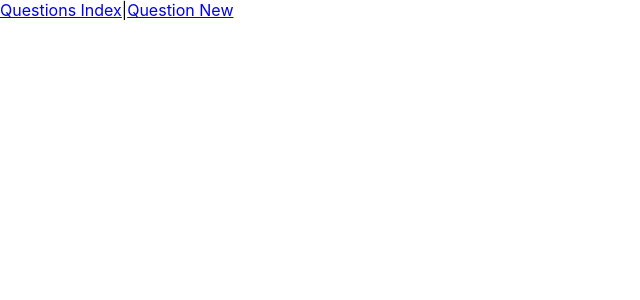
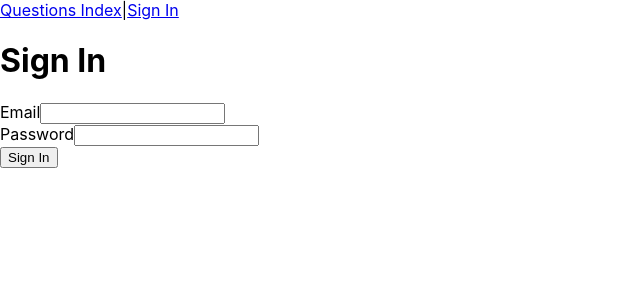
Before and after one commit to CodeCoreYVR/class_demos_bootcamp_aug_2021, a React (Create React App) app in the folder react_basics/react-awesome-answers/: page /sign_in in a window 1280 px wide. Shown: the top 300 px of the page, without its empty margins (0-640 px from the left). Built offline with nearby package versions, Linux system fonts and the light colour scheme; no server answers.

Commit message:
Add SignInPage and store currentUser in React Client

```diff
--- a/react_basics/react-awesome-answers/src/App.js
+++ b/react_basics/react-awesome-answers/src/App.js
@@ -3,10 +3,13 @@ import './App.css';
 import QuestionShowPage from './components/QuestionShowPage';
 import QuestionIndexPage from './components/QuestionIndexPage';
 // import CurrentDateTime from './components/CurrentDateTime';
-import { Session } from './requests';
+// import { Session } from './requests';
+import { User } from './requests';
 import { BrowserRouter, Route, Switch } from 'react-router-dom';
 import NavBar from './components/NavBar';
 import NewQuestionPage from './components/NewQuestionPage';
+import SignInPage from './components/SignInPage';
+
 
 // function App() {
 //   return (
@@ -27,24 +30,30 @@ class App extends Component {
   }
 
   componentDidMount(){
-    Session.create({
-      email: 'admin@user.com',
-      password: '123'
-    })
-    .then(user => {
-      this.setState((state) => {
-        return {
-          user: user
-        }
-      })
+    this.getCurrentUser()
+  }
+
+  getCurrentUser = () => {
+    return User.current().then(user => {
+      //This is the safe navigation opreator
+      //Similar to user && user.id
+      if (user?.id){
+        this.setState(state => {
+          return { user }
+        })
+      }
     })
   }
+
   render(){
     return(
 
       <BrowserRouter>
-            <NavBar/>
+            <NavBar currentUser={this.state.user}/>
             <Switch>
+              <Route exact path ='/sign_in'
+              render={(routeProps) => <SignInPage {...routeProps} onSignIn={this.getCurrentUser}/>}>
+              </Route>
             <Route exact path='/questions' component={QuestionIndexPage} />
             <Route path='/questions/new' component={NewQuestionPage}></Route>
             <Route path='/questions/:id' component={QuestionShowPage} ></Route>
--- a/react_basics/react-awesome-answers/src/components/NavBar.js
+++ b/react_basics/react-awesome-answers/src/components/NavBar.js
@@ -1,12 +1,23 @@
 import React from 'react';
 import {NavLink} from 'react-router-dom';
 
-const NavBar = (props) => {
+const NavBar = ({ currentUser }) => {
     return(
         <nav>
             <NavLink to='/questions'>Questions Index</NavLink>
             |
-            <NavLink to='/questions/new'>Question New</NavLink>
+            {
+                currentUser ? (
+                    <>
+                    <NavLink to='/questions/new'>New Question</NavLink>
+                    -
+                    <span>Welcome, {currentUser.first_name}</span>
+                    </>
+                ) : (
+                    <NavLink to='sign_in'>Sign In</NavLink>
+                )
+            }
+
         </nav>
     )
 }
--- /dev/null
+++ b/react_basics/react-awesome-answers/src/components/SignInPage.js
@@ -0,0 +1,44 @@
+import React from 'react';
+import {Session} from '../requests';
+
+function SignInPage(props){
+    const { onSignIn } = props;
+
+    function handleSubmit(event){
+        event.preventDefault();
+        const { currentTarget } = event;
+        const formData = new FormData(currentTarget)
+        const params = {
+            email: formData.get('email'),
+            password: formData.get('password')
+        }
+        Session.create(params).then(data => {
+            if (data.id){
+                onSignIn()
+                //Navigate to the index page from the browser
+                //We can "push" on history to manipulate the browser
+                //and direct our user to any page in our app
+                props.history.push('/questions')
+            }
+        })
+    }
+
+    return (
+        <main>
+            <h1>Sign In</h1>
+            <form onSubmit={handleSubmit}>
+                <div>
+                    <label htmlFor="email">Email</label>
+                    <input type="email" name="email" id="email" />
+                </div>
+                <div>
+                    <label htmlFor="password">Password</label>
+                    <input type="password" name="password" id="password" />
+                </div>
+                <input type="submit" value="Sign In" />
+            </form>
+        </main>
+    )
+}
+
+export default SignInPage;
--- a/react_basics/react-awesome-answers/src/requests.js
+++ b/react_basics/react-awesome-answers/src/requests.js
@@ -53,3 +53,11 @@ export const Session = {
         }).then(res => res.json())
     }
 }
+
+export const User = {
+    current() {
+        return fetch(`${baseUrl}/users/current`, {
+            credentials: 'include'
+        }).then(res => res.json())
+    }
+}
```
